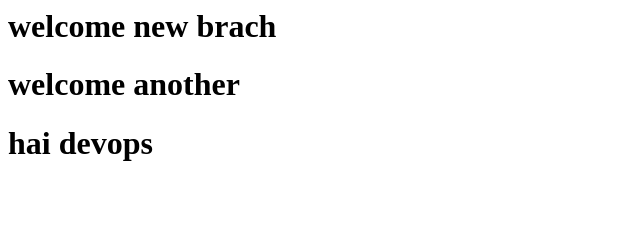
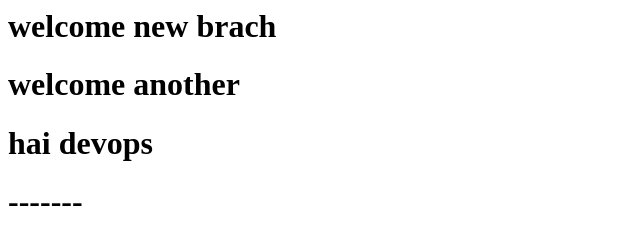
Before and after one commit to sumi534/devops, a plain HTML site: page index.html in a window 1280 px wide. Shown: the full height of the page, 0-640 px from the left. Drawn offline with Linux system fonts and the light colour scheme.

Commit message:
Update index.html

```diff
--- a/index.html
+++ b/index.html
@@ -3,5 +3,6 @@
 <h1>welcome new brach</h1>
 <h1>welcome another</h1>
   <h1>hai devops</h1>
+  <h1>-------</h1>
   </body>
   </html>
```
